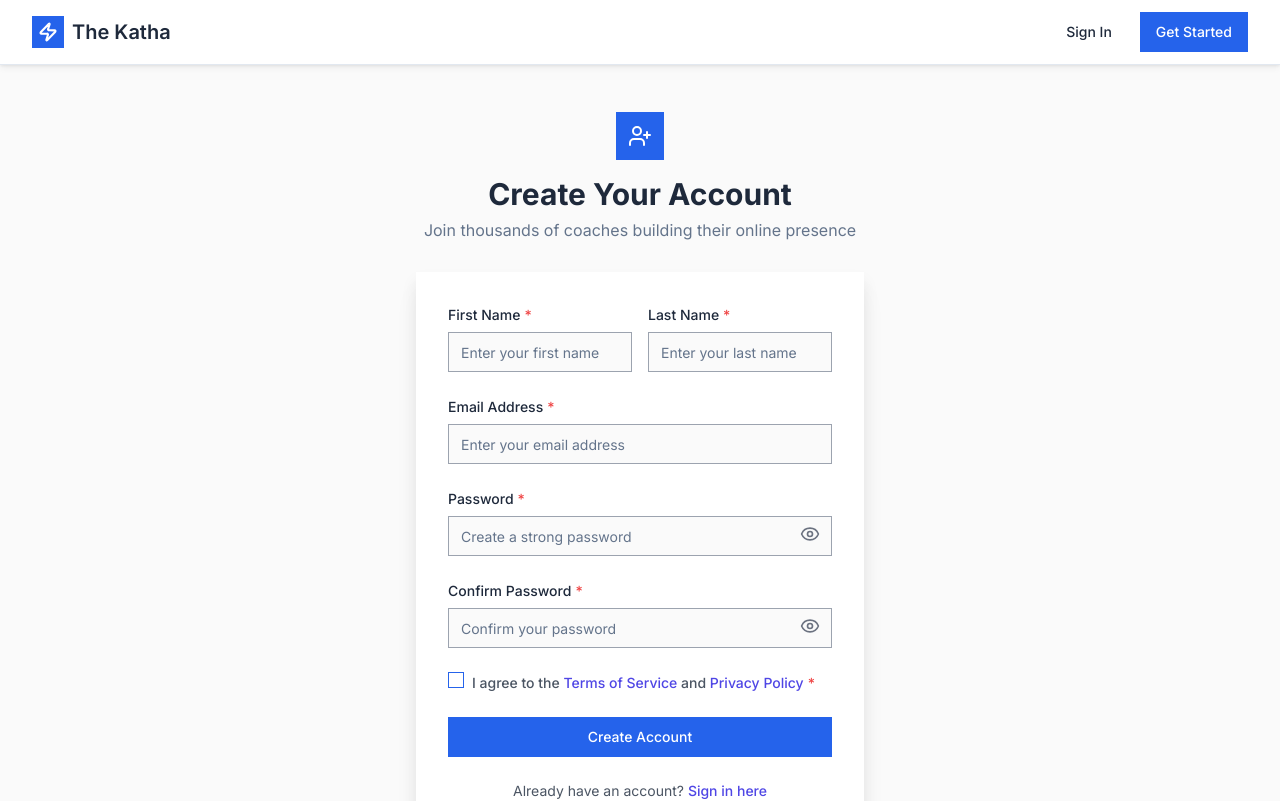
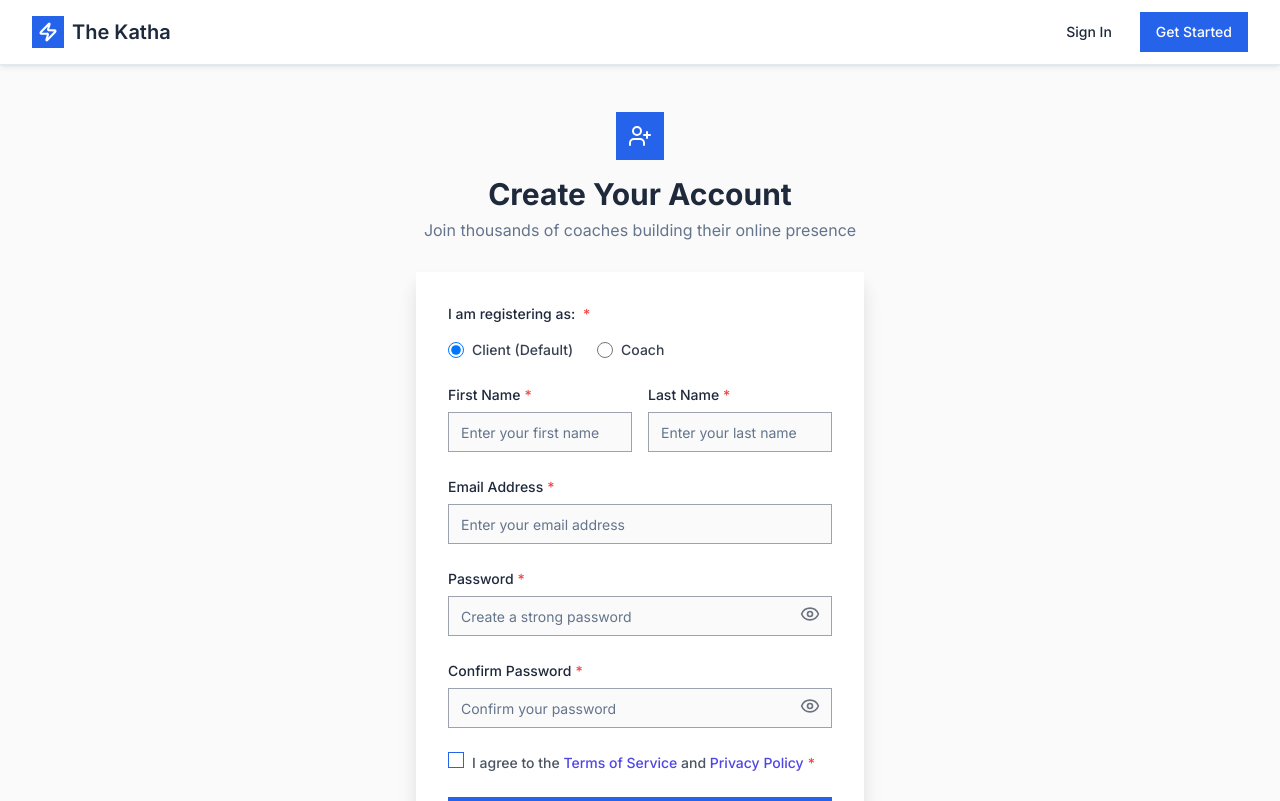
Before and after one commit to hymavathi2704/login, a React (Vite) app in the folder Frontend/: page /register in a window 1280 px wide. Shown: the top 801 px of the page. Built offline with nearby package versions, Linux system fonts and the light colour scheme.

Commit message:
removal of welcome setup

```diff
--- a/Frontend/src/Routes.jsx
+++ b/Frontend/src/Routes.jsx
@@ -13,8 +13,7 @@ import PrivateRoute from "./auth/PrivateRoute";
 import Auth0Callback from "./auth/Auth0Callback";
 import Unauthorized from "./pages/Unauthorized";
 
-// === FIX APPLIED HERE: ADDED MISSING WelcomeSetup IMPORT ===
-import WelcomeSetup from "./pages/welcome-setup";
+// REMOVED: import WelcomeSetup from "./pages/welcome-setup";
 
 // ✅ Dashboard imports
 import ClientDashboard from "./pages/dashboards/client-dashboard";
@@ -44,15 +43,7 @@ const Routes = () => {
         {/* ✅ ADDED PUBLIC ROUTE: Coach Public Profile */}
         <Route path="/profiles/:id" element={<CoachPublicProfile />} />
 
-        {/* ✅ Onboarding route */}
-        <Route
-          path="/welcome-setup"
-          element={
-            <PrivateRoute allowedRoles={[]}>
-              <WelcomeSetup />
-            </PrivateRoute>
-          }
-        />
+        {/* 🔑 REMOVED: Onboarding route for WelcomeSetup page */}
 
         {/* ✅ Protected Dashboard Routes */}
         <Route
--- a/Frontend/src/auth/AuthContext.jsx
+++ b/Frontend/src/auth/AuthContext.jsx
@@ -61,17 +61,13 @@ export const AuthProvider = ({ children }) => {
     localStorage.setItem('currentRole', defaultRole);
 
 
-
+    // 🔑 MODIFIED: If defaultRole is null, redirect to '/login' or root,
+    // NOT to '/welcome-setup' since the setup page is being removed.
     if (!defaultRole) {
-
-      navigate('/welcome-setup');
-
+      navigate('/login');
     } else {
-
       navigate(`/dashboard/${defaultRole}`);
-
     }
-
   };
 
 
@@ -233,10 +229,3 @@ export const useAuth = () => {
   return context;
 
 };
-
-
-// ✅ NEW: Client gets list of followed coaches (to determine count)
-export const getFollowedCoachesClient = () => {
-    // This calls the GET /api/profiles/followed endpoint
-    return axiosInstance.get(`/api/profiles/followed`);
-};
--- a/Frontend/src/pages/user-registration/components/RegistrationForm.jsx
+++ b/Frontend/src/pages/user-registration/components/RegistrationForm.jsx
@@ -14,7 +14,11 @@ const RegistrationForm = ({ onSubmit, isLoading }) => {
     email: '',
     password: '',
     confirmPassword: '',
-    agreeToTerms: false
+    agreeToTerms: false,
+    // 🔑 NEW: Add role with default 'client'
+    role: 'client',
+    // 🔑 NEW: Add specialty
+    specialty: '',
   });
 
   const [errors, setErrors] = useState({});
@@ -54,6 +58,12 @@ const RegistrationForm = ({ onSubmit, isLoading }) => {
     const { name, value, type, checked } = e.target;
     const inputValue = type === 'checkbox' ? checked : value;
     setFormData(prev => ({ ...prev, [name]: inputValue }));
+
+    // 🔑 NEW: Clear specialty if switching back to client
+    if (name === 'role' && value === 'client') {
+        setFormData(prev => ({ ...prev, specialty: '' }));
+    }
+
     if (errors[name]) setErrors(prev => ({ ...prev, [name]: '' }));
     if (name === 'password') setPasswordStrength(validatePassword(value));
   };
@@ -75,6 +85,12 @@ const RegistrationForm = ({ onSubmit, isLoading }) => {
 
   const validateForm = () => {
     const newErrors = {};
+
+    // 🔑 NEW: Validate specialty if role is coach
+    if (formData.role === 'coach' && !formData.specialty.trim()) {
+      newErrors.specialty = 'Primary coaching specialty is required for coach registration.';
+    }
+
     // 🔑 MODIFIED: Validate First Name
     if (!formData.firstName.trim() || formData.firstName.trim().length < 2)
         newErrors.firstName = 'First name must be at least 2 characters';
@@ -106,6 +122,60 @@ const RegistrationForm = ({ onSubmit, isLoading }) => {
 
   return (
     <form onSubmit={handleSubmit} className="space-y-6">
+
+      {/* 🔑 NEW BLOCK: Role Selection & Conditional Specialty Input */}
+      <div className="space-y-4">
+        <label className="block text-sm font-medium text-foreground">
+          I am registering as: <span className="text-destructive ml-1">*</span>
+        </label>
+        <div className="flex space-x-6">
+          {/* Client Radio (Default) */}
+          <div className="flex items-center">
+            <input
+              type="radio"
+              id="role-client"
+              name="role"
+              value="client"
+              checked={formData.role === 'client'}
+              onChange={handleInputChange}
+              className="h-4 w-4 text-primary border-gray-300 focus:ring-primary"
+            />
+            <label htmlFor="role-client" className="ml-2 text-sm font-medium text-gray-700">Client (Default)</label>
+          </div>
+          {/* Coach Radio */}
+          <div className="flex items-center">
+            <input
+              type="radio"
+              id="role-coach"
+              name="role"
+              value="coach"
+              checked={formData.role === 'coach'}
+              onChange={handleInputChange}
+              className="h-4 w-4 text-primary border-gray-300 focus:ring-primary"
+            />
+            <label htmlFor="role-coach" className="ml-2 text-sm font-medium text-gray-700">Coach</label>
+          </div>
+        </div>
+
+        {/* Conditional Specialty Input for Coach */}
+        {formData.role === 'coach' && (
+          <div className="space-y-2">
+            <Input
+              label="Primary Coaching Specialty"
+              type="text"
+              name="specialty"
+              placeholder="e.g., Life Coaching, Career Development"
+              value={formData.specialty}
+              onChange={handleInputChange}
+              error={errors.specialty}
+              required
+              description="This will be set as your initial specialty."
+            />
+          </div>
+        )}
+      </div>
+      {/* 🔑 END NEW BLOCK */}
+
       {/* 🔑 MODIFIED: Replaced Full Name with two side-by-side inputs */}
       <div className="grid grid-cols-1 md:grid-cols-2 gap-4">
         <Input
--- a/Frontend/src/pages/user-registration/index.jsx
+++ b/Frontend/src/pages/user-registration/index.jsx
@@ -15,7 +15,8 @@ import { registerUser } from "../../auth/authApi";
 const UserRegistration = () => {
   const navigate = useNavigate();
   const [searchParams] = useSearchParams();
-  const role = searchParams.get("role") || "client";
+  // 🔑 REMOVED: role is now passed from the form, not read from search params
+  // const role = searchParams.get("role") || "client";
 
   const [isLoading, setIsLoading] = useState(false);
   const [showCaptcha, setShowCaptcha] = useState(false);
@@ -29,10 +30,11 @@ const UserRegistration = () => {
     // ❌ REMOVED: const [firstName, ...lastNameParts] = formData.fullName.split(' ');
     // ❌ REMOVED: const lastName = lastNameParts.join(' ');
 
-    // ✅ FIXED: Directly use firstName and lastName from the updated form data
-    const { firstName, lastName } = formData;
+    // ✅ FIXED & UPDATED: Directly destructure firstName, lastName, role, AND specialty from the form data
+    const { firstName, lastName, role, specialty } = formData;
 
-    setFormDataForCaptcha({ ...formData, firstName, lastName, role });
+    // 🔑 UPDATED: Store all necessary fields, including role and specialty for the backend call
+    setFormDataForCaptcha({ ...formData, firstName, lastName, role, specialty });
     setShowCaptcha(true);
   };
 
@@ -47,7 +49,8 @@ const UserRegistration = () => {
       return;
     }
 
-    const { firstName, lastName, email, password, role } = formDataForCaptcha;
+    // 🔑 UPDATED: Destructure role and specialty from stored data
+    const { firstName, lastName, email, password, role, specialty } = formDataForCaptcha;
 
     try {
       // --- THIS LINE IS CORRECTED ---
@@ -57,7 +60,8 @@ const UserRegistration = () => {
         lastName, // Use lastName
         email,
         password,
-        role,
+        role, // 🔑 PASS: The selected role
+        specialty, // 🔑 PASS: The specialty string (will be empty for client)
         captcha: captchaResponse,
       });
 
@@ -77,19 +81,7 @@ const UserRegistration = () => {
 
   /* ⚠️ COMMENTED OUT: Social Login Handler
   const handleSocialLogin = async (provider) => {
-    setIsLoading(true);
-
-    try {
-      // Simulating OAuth flow - This would eventually connect to a backend endpoint
-      await new Promise((resolve) => setTimeout(resolve, 1500));
-      const mockEmail = `user@${provider}.com`;
-      setRegisteredEmail(mockEmail);
-      setRegistrationStep("success");
-    } catch (error) {
-      console.error(`${provider} registration error:`, error);
-    } finally {
-      setIsLoading(false);
-    }
+// ... (omitted code)
   };
   */
 
```
Also changed, not shown: 1 other file (tests, documents, lock files or other folders). Lines whose indentation alone changed are shown as unchanged.
